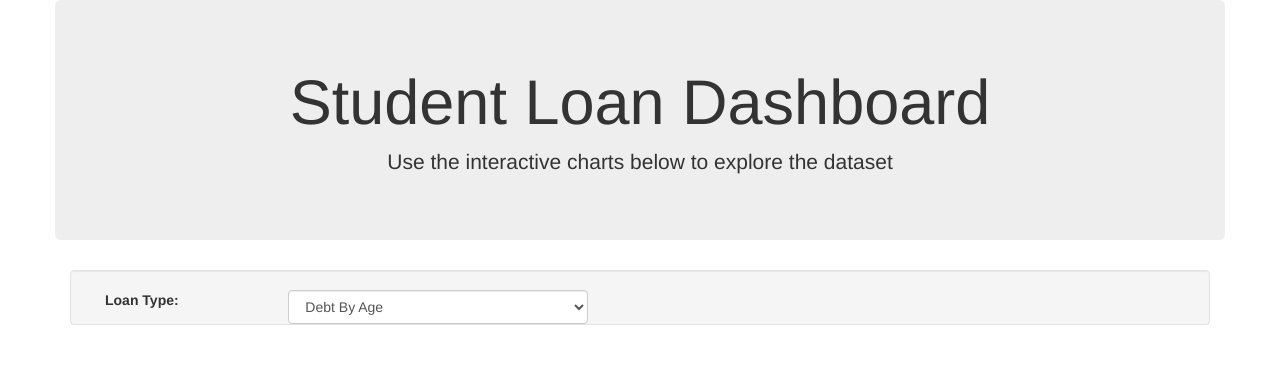
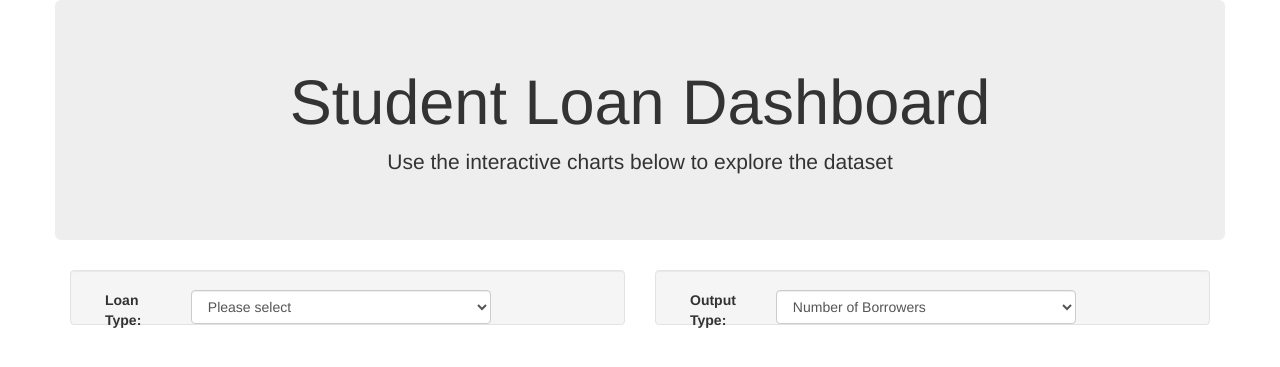
Before and after one commit to bfiroozfard/STUDENT_DEBT-, a Flask app: page / in a window 1280 px wide. Shown: the top 367 px of the page. Run offline with Flask 2, Linux system fonts and the light colour scheme; some libraries are stand-ins or nearby versions.

Commit message:
add graphs

```diff
--- a/app.py
+++ b/app.py
@@ -1,5 +1,6 @@
 from flask import Flask, jsonify, render_template
 from bson.json_util import dumps
+import pandas as pd
 
 # Import our pymongo library, which lets us connect our Flask app to our Mongo database.
 import pymongo
@@ -27,36 +28,114 @@ def index():
     # Return the template with the teams list passed in
     return render_template('index.html')
 
-@app.route("/test")
-def test():
-    data = [{
-        "x": [1, 2, 3, 4, 5],
-        "y": [1, 2, 4, 8, 16]}]
 
-    return jsonify(data)
+
+@app.route("/bysize")
+def bysize():
+    bysize= db.by_size1.find()
+    df3 = pd.DataFrame(bysize)
+    df3['Outstanding']=pd.to_numeric(df3['Outstanding'])
+    df3['Borrowers']=pd.to_numeric(df3['Borrowers'])
+    my_year=list(df3["year"].unique())
+    my_range=list(df3["loan_range"].unique())
+    datab=[]
+    for  range in my_range:
+        datab.append({"x":my_year,"y":list(df3.loc[df3["loan_range"]==range]["Borrowers"]),"name":range,"type":"bar"})
+    print(datab)
+
+    return jsonify(datab)
+
+@app.route("/bysizeb")
+def bysizeb():
+    bysize= db.by_size1.find()
+    df3 = pd.DataFrame(bysize)
+    df3['Outstanding']=pd.to_numeric(df3['Outstanding'])
+    df3['Borrowers']=pd.to_numeric(df3['Borrowers'])
+    my_year=list(df3["year"].unique())
+    my_range=list(df3["loan_range"].unique())
+    datab=[]
+    for  range in my_range:
+        datab.append({"x":my_year,"y":list(df3.loc[df3["loan_range"]==range]["Outstanding"]),"name":range,"type":"bar"})
+    print(datab)
+
+    return jsonify(datab)
 
 @app.route("/byage")
 def byage():
-    data = [{
-        "x": [1, 2, 3, 4, 5],
-        "y": [1, 2, 4, 8, 16]}]
+    byage= db.by_age1.find()
+    df2 = pd.DataFrame(byage)
+    df2["Dollars_Outstanding"] = pd.to_numeric(df2["Dollars_Outstanding"])
+    df2["Borrowers "]= pd.to_numeric(df2["Borrowers "])
+    my_year=list(df2["year"].unique())
+    my_range=list(df2["age_range"].unique())
+    datab=[]
+    for  range in my_range:
+        datab.append({"x":my_year,"y":list(df2.loc[df2["age_range"]==range]["Borrowers "]),"name":range,"type":"bar"})
+    print(datab)
 
-    return jsonify(data)
 
-@app.route("/bysize")
-def bysize():
-    bysize = list(db.by_size.find())
-    print(bysize)
-    result = dumps(bysize)
-    return render_template('index.html', bysize=result)
+
+    return jsonify(datab)
+
+@app.route("/byageb")
+def byage2():
+    byage2= db.by_age1.find()
+    df2 = pd.DataFrame(byage2)
+    df2["Dollars_Outstanding"] = pd.to_numeric(df2["Dollars_Outstanding"])
+    df2["Borrowers "]= pd.to_numeric(df2["Borrowers "])
+    my_year=list(df2["year"].unique())
+    my_range=list(df2["age_range"].unique())
+    datab=[]
+    for  range in my_range:
+        datab.append({"x":my_year,"y":list(df2.loc[df2["age_range"]==range]["Dollars_Outstanding"]),"name":range,"type":"bar"})
+    print(datab)
+
+
+
+    return jsonify(datab)
 
 
 @app.route("/bylocation")
 def bystate():
     bylocation = list(db.by_location1.find())
 
-    result = dumps(bylocation)
-    return result
+    df=pd.DataFrame(bylocation)
+    df["Borrowers"] = pd.to_numeric(df["Borrowers"])
+    df["Balance"] = pd.to_numeric(df["Balance"])
+    df1=df.sort_values("Borrowers",inplace=False,ascending=False)
+    location=list(df1["Location"])
+    borrower=list(df1["Borrowers"])
 
+
+
+    trace = {
+        "x":location ,
+        "y": borrower,
+        "type": "bar"
+    }
+    print(trace)
+    return (trace)
+
+@app.route("/bylocationb")
+def bystate1():
+    bylocation = list(db.by_location1.find())
+
+    df=pd.DataFrame(bylocation)
+    df["Borrowers"] = pd.to_numeric(df["Borrowers"])
+    df["Balance"] = pd.to_numeric(df["Balance"])
+    df1=df.sort_values("Borrowers",inplace=False,ascending=False)
+    location=list(df1["Location"])
+    borrower=list(df1["Borrowers"])
+    balance=list(df1["Balance"])
+
+
+
+    trace = {
+        "x":location ,
+        "y": balance,
+        "type": "bar"
+    }
+    print(trace)
+    return (trace)
 if __name__ == "__main__":
     app.run(debug=True)
--- a/static/js/app.js
+++ b/static/js/app.js
@@ -1,8 +1,16 @@
+function ShowGraph1(value){
+	var yType=value;
+	var xType=document.getElementById("loanTypeDropDown").value
+  if (xType){
+  	ShowGraph(xType,yType)
+	}
 
+}
 
-function ShowGraph(value){
+function ShowGraph(value,yy){
 	// alert(value);
 	var url;
+	if( yy=="borrower"){
 	switch(value) {
 	  case "age":
 		url = "/byage";
@@ -19,45 +27,69 @@ function ShowGraph(value){
 	  default:
 		url = "/byage";
 	}
+	}
+if(yy=="balance"){
+	switch(value) {
+	  case "age":
+		url = "/byageb";
+		getAgeChart(url);
+		break;
+	  case "size":
+		url = "/bysizeb";
+		getSizeChart(url);
+		break;
+	  case "location":
+		url = "/bylocationb";
+		getLocationChart(url);
+		break;
+	  default:
+		url = "/byage";
+	}
+	}
 
 };
-var year=[];
-var borrowers=[];
-var amount =[];
+
+function getLocationChart(url){
+	d3.json(url).then(function(response){
+		 console.log(url);
 
 
-//const map1 = array1.map(x => x * 2);
+	var data = [response]
 
-function getLocationChart(url){
-	var state=[];
-	var balance=[];
+
+	Plotly.newPlot('plot', data);
+	});
+}
+
+function getAgeChart(url){
 	d3.json(url).then(function(response){
-		response.map(resp=>state.push(resp.Location));
-		response.map(resp=>balance.push(Number(resp.Balance)));
-		console.log(response[0]);
-		});
-	console.log(state);
-	console.log(balance);
+		console.log(response);
+	var data = response;
+	var layout = {barmode: 'group'};
+	Plotly.newPlot('plot', data, layout);
 
-	var data = [
-  {
-    x:state,
-    y:balance,
-    type: 'bar'
-  }
-];
+	});
+}
+function getSizeChart(url){
+	d3.json(url).then(function(response){
+		console.log(response);
+	var data = response;
+	var layout = {barmode: 'group'};
+	Plotly.newPlot('plot', data, layout);
 
-Plotly.newPlot("by_location", data);
+	});
+
+}
+
+
+function init() {
+  // Grab a reference to the dropdown select element
+  var yType = document.getElementById("outputType").value
+  console.log(yType)
+
+}
 
 
 
-
-
-	};
-
-
-
-function getAgeChart(url){};
-
-
-function getSizeChart(url){};
+// Initialize the dashboard
+init();
--- a/templates/index.html
+++ b/templates/index.html
@@ -21,12 +21,14 @@
     </div>
 
     <div class="row">
-      <div class="col-md-12">
+      <div class="col-md-6">
         <div class="well">
 			<div class="form-group">
-				<label for="gender1" class="col-sm-2 control-label">Loan Type:</label>
+				<label class="col-sm-2 control-label">Loan Type:</label>
 				<div class="col-sm-2">
-					<select class="form-control selcls" id="loanTypeDropDown" style="width: 300px" onchange="ShowGraph(this.value);">
+					<select class="form-control selcls" id="loanTypeDropDown" style="width: 300px" onchange="ShowGraph(this.value,document.getElementById
+          ('outputType').value);">
+					  <option value="" selected disabled>Please select</option>
 					  <option value="age">Debt By Age</option>
 					  <option value="size">Debt By Size</option>
 					  <option value="location">Debt by location</option>
@@ -34,37 +36,34 @@
 				</div>
 			</div>
         </div>
-        <!-- <div class="panel panel-primary"> -->
-          <!-- <div class="panel-heading"> -->
-            <!-- <h3 class="panel-title">Result</h3> -->
-          <!-- </div> -->
+      </div>
+      <div class="col-md-6">
+        <div class="well">
+      <div class="form-group">
+        <label class="col-sm-2 control-label">Output Type:</label>
+        <div class="col-sm-2">
+          <select class="form-control selcls" id="outputType" style="width: 300px" onchange="ShowGraph1(this.value,);">
 
-        <!-- </div> -->
-		  <!-- <div id="byage" class="panel-body"></div>
-		  <div id="bysize" class="panel-body"></div>
-		  <div id="bylocation" class="panel-body"></div> -->
+            <option value="borrower">Number of Borrowers</option>
+            <option value="balance">Size of Debt</option>
+
+          </select>
         </div>
-
+      </div>
+        </div>
+      </div>
  	</div>
 	<div class="row">
-  <div class="col-md-4">
-              <div id="by_age" ></div>
-  </div>
-  <div class="col-md-4">
-              <div id="by_size" ></div>
-  </div>
-  <div class="col-md-4">
-              <div id="by_location" ></div>
+		<div class="col-md-12">
+			<div id="plot"></div>
 		</div>
 	</div>
   </div>
 
-<script src="{{ url_for('static', filename='js/app.js') }}"></script>
-<script src="https://ajax.googleapis.com/ajax/libs/jquery/3.2.0/jquery.min.js"></script>
-<script src="https://maxcdn.bootstrapcdn.com/bootstrap/3.4.0/js/bootstrap.min.js"></script>
+
 <script src="https://cdnjs.cloudflare.com/ajax/libs/d3/5.5.0/d3.min.js"></script>
 <script src="https://cdn.plot.ly/plotly-latest.min.js"></script>
-
+<script src="{{ url_for('static', filename='js/app.js') }}"></script>
 
 
 </body>
```
Also changed, not shown: database_structure.PNG (added). Lines whose indentation alone changed are shown as unchanged.
